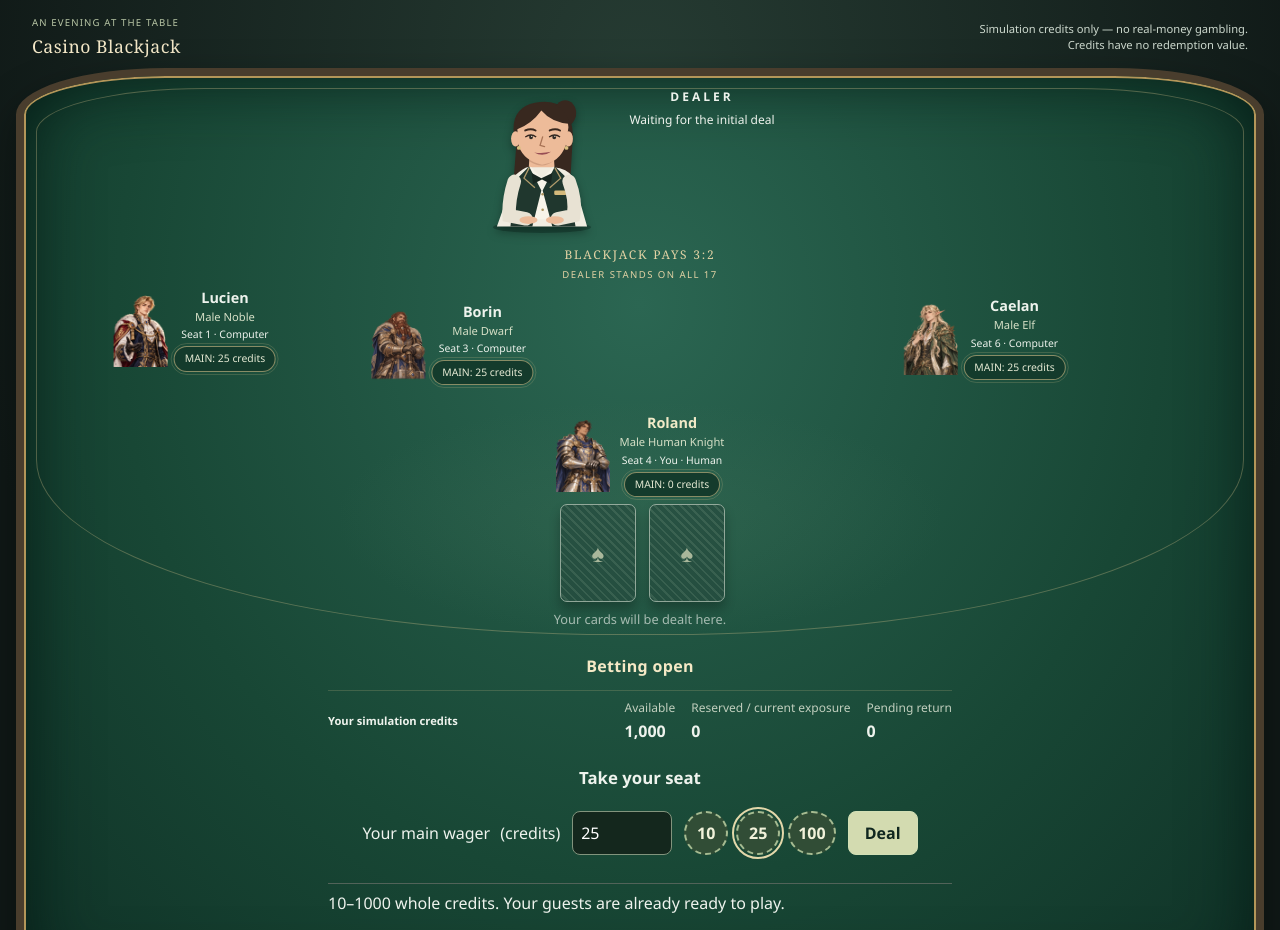
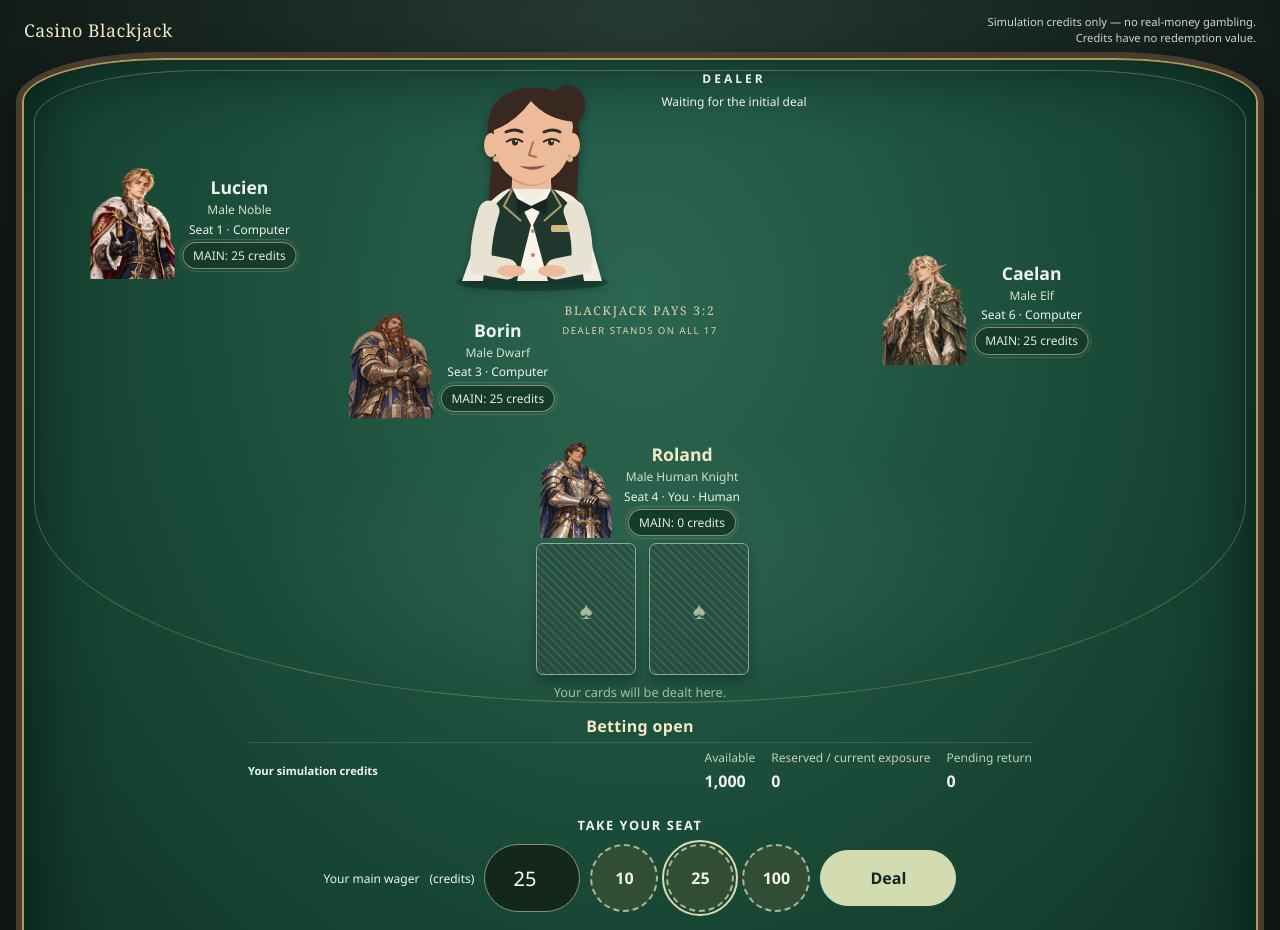
Before and after one commit to FrankieChan0312/casino-blackjack, a React (Vite) app: page / in a window 1280 px wide. Shown: the top 930 px of the page. Built offline with nearby package versions, Linux system fonts and the light colour scheme.

Commit message:
Preserve M10A scene repair and meet desktop text contrast

```diff
--- a/src/ui/styles.css
+++ b/src/ui/styles.css
@@ -324,3 +324,52 @@ textarea { width: 100%; max-width: 100%; background: #14271d; color: #fff; borde
   .player-mode .seat:not(.local) .character-identity img { width: 42px; height: 56px; }
   .player-mode .local .character-identity img { width: 42px; height: 56px; }
 }
+/* T01 camera repair: real footprints on the retained arc; no scene transform. */
+.player-mode .game-scene .player-betting .wager-presets button:hover:not(:disabled) { background: #455f47; }
+@media (min-width: 1101px) {
+  .player-mode .game-scene .casino-header { padding: 2px 8px 6px; }
+  .player-mode .game-scene .casino-header .eyebrow { display: none; }
+  .game-scene .table-scene { border-width: 6px; }
+  .player-mode .game-scene .table-surface { --dealer-band: 0px; --perimeter-depth: max(248px, 15.5rem); padding-bottom: 6px; }
+  .player-mode .game-scene .dealer { width: 420px; min-height: max(228px, 14.25rem); padding-left: 188px; }
+  .player-mode .game-scene .dealer > .casino-person { left: 12px; width: 180px; height: 220px; }
+  .player-mode .game-scene .dealer .cards { max-width: 100%; }
+  .player-mode .game-scene .table-inscription { top: calc(max(228px, 10rem) + 16px); color: #e3d3a5; }
+  .player-mode .game-scene .seats { gap: 4px 0; }
+  .player-mode .game-scene .seat:not(.local) { width: min(100%, 256px); }
+  .player-mode .game-scene .seat h2 { font-size: 1.1rem; }
+  .player-mode .game-scene .character-archetype, .player-mode .game-scene .character-controller { font-size: .75rem; }
+  .player-mode .game-scene .seat:not(.local) .character-identity { gap: 8px; min-height: 112px; }
+  .player-mode .game-scene .seat:not(.local) .character-identity img { width: 84px; height: 112px; }
+  .player-mode .game-scene .seat:not(.local) .card { flex-basis: 58px; width: 58px; height: 82px; }
+  .player-mode .game-scene .seat:not(.local) article > p { font-size: .8rem; }
+  .player-mode .game-scene .seat:not(.local) article { grid-template-columns: minmax(0, 1.2fr) minmax(0, 1fr); }
+  .player-mode .game-scene .seat:not(.local) article .cards { grid-column: 1; grid-row: 2 / span 2; }
+  .player-mode .game-scene .seat:not(.local) article > p { grid-column: 2; grid-row: 2; }
+  .player-mode .game-scene .seat:not(.local) article > p + p { grid-row: 3; }
+  .player-mode .game-scene .seat[data-position='local'] { width: min(100%, 760px); padding: 8px 12px 4px; }
+  .player-mode .game-scene .local .character-identity { gap: 12px; min-height: 96px; }
+  .player-mode .game-scene .local .character-identity img { width: 72px; height: 96px; }
+  .player-mode .game-scene .local article:not(:has(.card:nth-child(3))) .hand-header { grid-column: 2; grid-row: 1; }
+  .player-mode .game-scene .local article:not(:has(.card:nth-child(3))) .cards { grid-row: 1 / span 3; }
+  .player-mode .game-scene .local .card { flex-basis: 100px; width: 100px; height: 132px; }
+  .player-mode .game-scene .local .card b { font-size: min(1.4rem, 28px); }
+  .player-mode .game-scene .local .card-pip { font-size: min(2.6rem, 44px); top: 44px; }
+  .player-mode .game-scene .player-dock { max-width: 808px; padding-top: 0; }
+  .player-mode .game-scene .round-status { padding: 0; margin-bottom: 0; }
+  .player-mode .game-scene .credits { margin-top: 4px; padding: 6px 0; }
+  .player-mode .game-scene .player-betting > h2 { font-size: .8rem; letter-spacing: .12em; text-transform: uppercase; margin: 2px 0; }
+  .player-mode .game-scene .player-betting > form { gap: 10px; padding: 8px 0; border: 0; }
+  .player-mode .game-scene .player-betting > form > label { font-size: .75rem; margin: 0; }
+  .player-mode .game-scene .player-betting input { width: 96px; min-height: 68px; text-align: center; font-size: 1.25rem; border-radius: 34px; }
+  .player-mode .game-scene .player-betting .wager-presets { margin: 0; }
+  .player-mode .game-scene .player-betting .wager-presets button { width: 68px; min-height: 68px; font-size: 1rem; }
+  .player-mode .game-scene .player-betting > form > .primary { min-width: 136px; min-height: 56px; border-radius: 28px; }
+}
+@media (min-width: 601px) and (max-width: 1100px) {
+  .player-mode .game-scene .table-surface { --dealer-band: max(210px, 13.125rem); }
+  .player-mode .game-scene .dealer { width: min(100%, 360px); min-height: 186px; padding-left: 164px; }
+  .player-mode .game-scene .dealer > .casino-person { width: 144px; height: 176px; }
+  .player-mode .game-scene .seat .character-identity img { width: 66px; height: 88px; }
+  .player-mode .game-scene .local .card { flex-basis: 88px; width: 88px; height: 114px; }
+}
```
Also changed, not shown: 370 other files (tests, documents, lock files or other folders).
